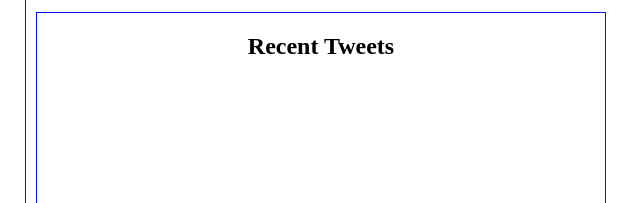
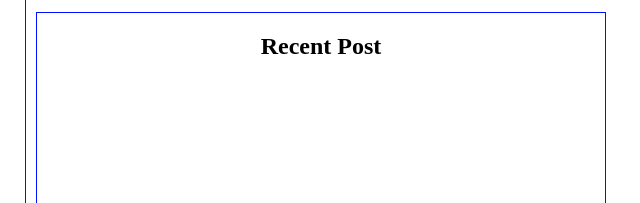
Before and after one commit to KunjaSalamanca/LayoutbyKunja, a plain HTML site: page index4.html in a window 1280 px wide. Shown: the part 571-774 px from the top of the page, 495-1135 px from the left. Drawn offline with Linux system fonts and the light colour scheme.

Commit message:
Update index4.html

```diff
--- a/index4.html
+++ b/index4.html
@@ -26,7 +26,7 @@
         <h1>About me</h1>
     </section>
     <article class="borderline">
-        <h1>Recent Tweets</h1>
+        <h1>Recent Post</h1>
     </article>
     <footer class="borderline">
         <h1>Footer</h1>
```
